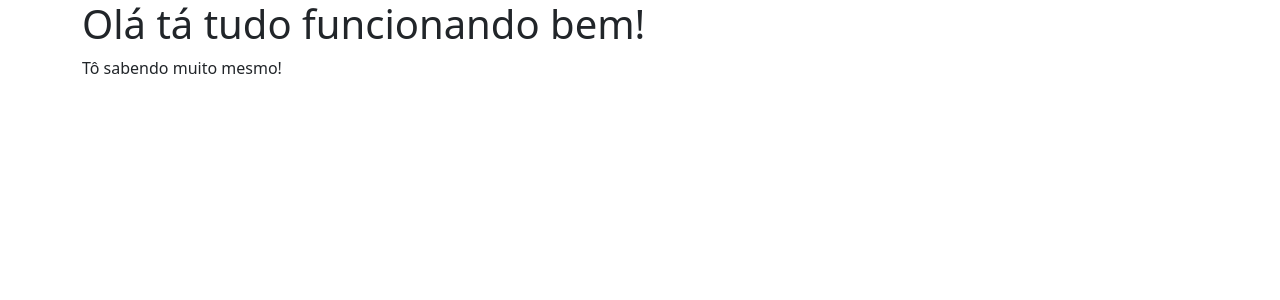
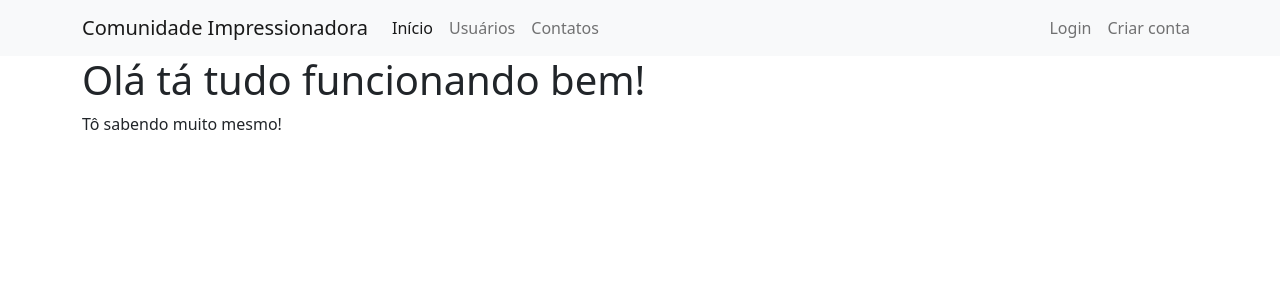
Before and after one commit to EdsonTomasDev/Site_Comunidade, a Flask app: page / in a window 1280 px wide. Shown: the top 300 px of the page. Run offline with Flask 2, Linux system fonts and the light colour scheme.

Commit message:
Feat: create login.html

```diff
--- a/main.py
+++ b/main.py
@@ -1,14 +1,27 @@
-from flask import Flask, render_template
+from flask import Flask, render_template, url_for
 
 app = Flask(__name__)
+
+lista_usuarios = ['Lira', 'João', 'Alon', 'Alessandra', 'Amanda']
 
 @app.route("/")
 def home():
     return render_template("home.html")
 
+
 @app.route("/contato")
 def contato():
     return render_template("contato.html")
 
+
+@app.route('/usuarios')
+def usuarios():
+    return render_template('usuarios.html', lista_usuarios=lista_usuarios)
+
+
+@app.route('/login')
+def login():
+    return  render_template('login.html')
+
 if __name__ == '__main__':
     app.run(debug=True)
--- a/templates/base.html
+++ b/templates/base.html
@@ -15,6 +15,9 @@
     </head>
 
     <body>
+
+        {% include 'navbar.html' %}
+
         {% block body %}
 
         {% endblock %}
--- /dev/null
+++ b/templates/navbar.html
@@ -0,0 +1,31 @@
+<nav class="navbar navbar-expand-lg navbar-light bg-light">
+  <div class="container-fluid container">
+    <a class="navbar-brand" href="{{ url_for('home') }}">Comunidade Impressionadora</a>
+    <button class="navbar-toggler" type="button" data-bs-toggle="collapse" data-bs-target="#navbarSupportedContent" aria-controls="navbarSupportedContent" aria-expanded="false" aria-label="Toggle navigation">
+      <span class="navbar-toggler-icon"></span>
+    </button>
+    <div class="collapse navbar-collapse" id="navbarSupportedContent">
+      <ul class="navbar-nav me-auto mb-2 mb-lg-0">
+        <li class="nav-item">
+          <a class="nav-link active" aria-current="page" href="{{ url_for('home') }}">Início</a>
+        </li>
+        <li class="nav-item">
+          <a class="nav-link" href="{{ url_for('usuarios') }}">Usuários</a>
+        </li>
+         <li class="nav-item">
+          <a class="nav-link" href="{{ url_for('contato') }}">Contatos</a>
+        </li>
+      </ul>
+      <ul class="d-flex navbar-nav">
+           <li class="nav-item">
+          <a class="nav-link" href="{{ url_for('login') }}">Login</a>
+        </li>
+         <li class="nav-item">
+          <a class="nav-link" href="{{ url_for('login') }}">Criar conta</a>
+        </li>
+      </ul>
+
+
+    </div>
+  </div>
+</nav>
```
Also changed, not shown: templates/login.html (added, +19 -0 lines), templates/usuarios.html (+8 -2 lines).
